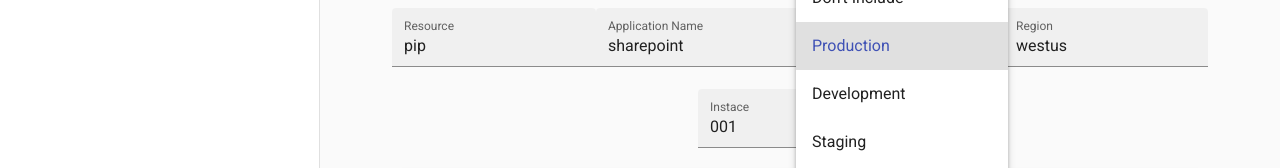
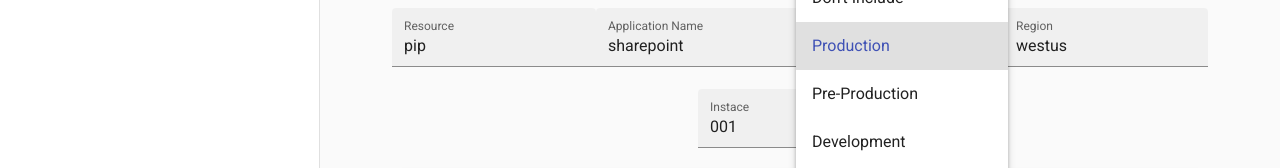
Before and after one commit to TrueNorthIT/azure-resource-name-generator, an Angular app: page / in a window 1280 px wide. Both pictures are taken after a click on the element "Production". Shown: the part 458-626 px from the top of the page. Built offline with nearby package versions, Linux system fonts and the light colour scheme.

Commit message:
Add PreProd

```diff
--- a/src/app/input-form/input-form.component.html
+++ b/src/app/input-form/input-form.component.html
@@ -30,6 +30,9 @@
         </mat-option>
         <mat-option value="prod">
           Production
+        </mat-option>
+        <mat-option value="preprod">
+          Pre-Production
         </mat-option>
         <mat-option value="dev">
           Development
```
